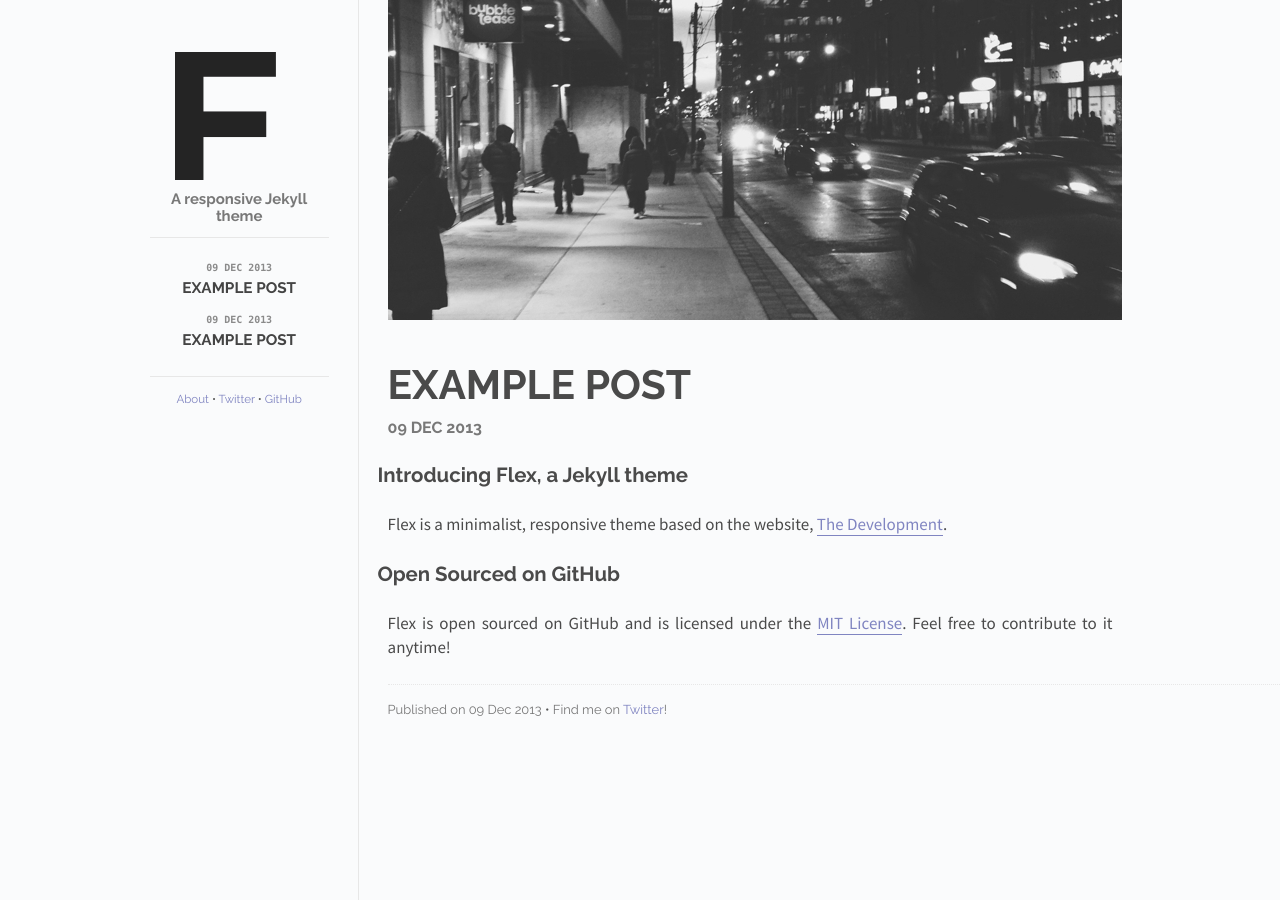
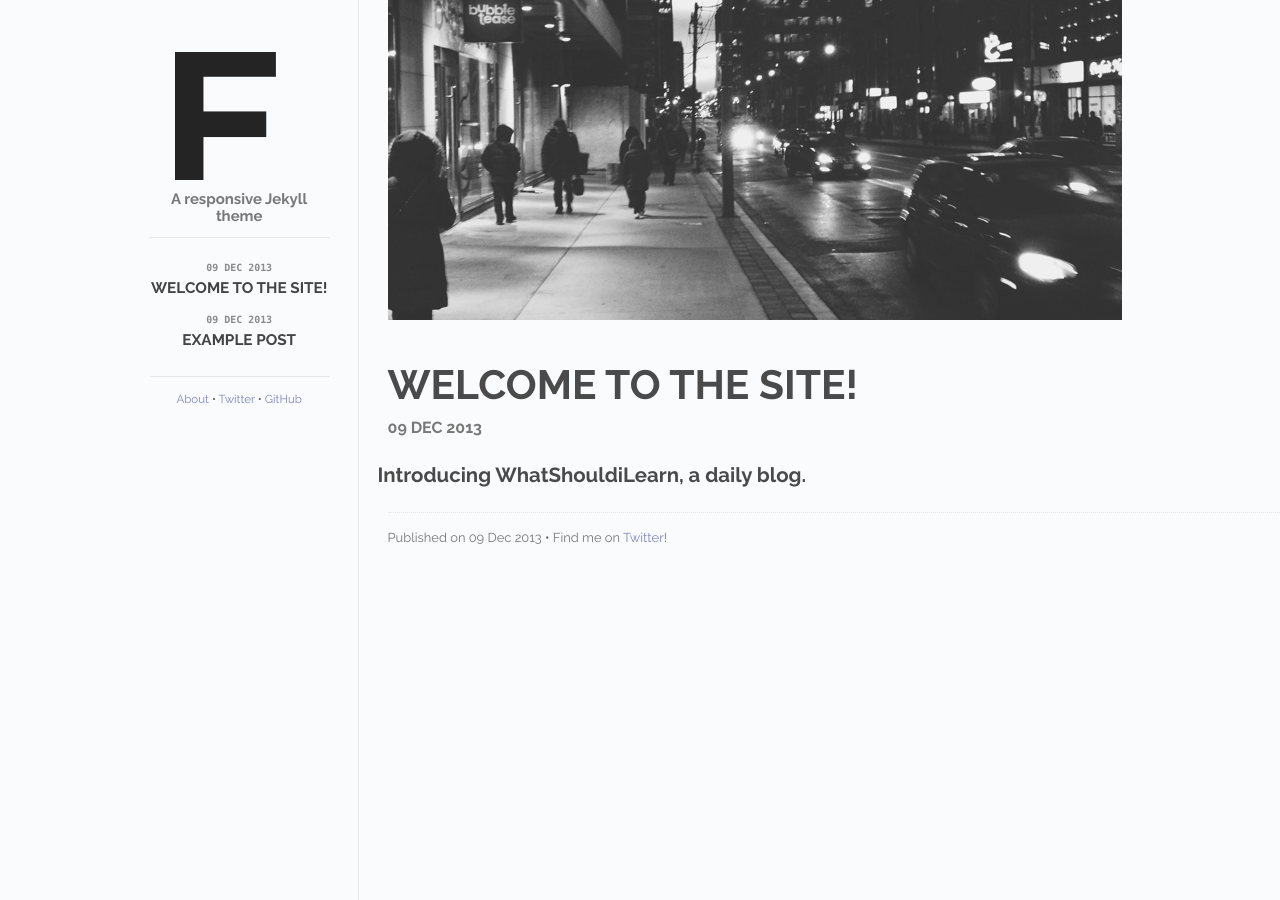
Before and after one commit to KayleKaupanger/whatshouldilearn.today, a Jekyll site: the page built from _posts/2017-03-22-welcome-to-the-site.md, in a window 1280 px wide. Built offline with Jekyll 4.4.1, drawn with Linux system fonts in a browser that asks for light colours; Markdown is read by kramdown in place of the engine named in the settings.

Commit message:
Update 2017-03-22-welcome-to-the-site.md

```diff
--- a/_posts/2017-03-22-welcome-to-the-site.md
+++ b/_posts/2017-03-22-welcome-to-the-site.md
@@ -1,15 +1,9 @@
 ---
 layout: post
-title: Example post
+title: Welcome to the site!
 cover: cover.jpg
 date:   2013-12-09 12:00:00
 categories: posts
 ---
 
-## Introducing Flex, a Jekyll theme
-
-Flex is a minimalist, responsive theme based on the website, [The Development](http://thedevelopment.co).
-
-## Open Sourced on GitHub
-
-Flex is open sourced on GitHub and is licensed under the [MIT License](http://opensource.org/licenses/MIT). Feel free to contribute to it anytime!
+## Introducing WhatShouldiLearn, a daily blog.
```
